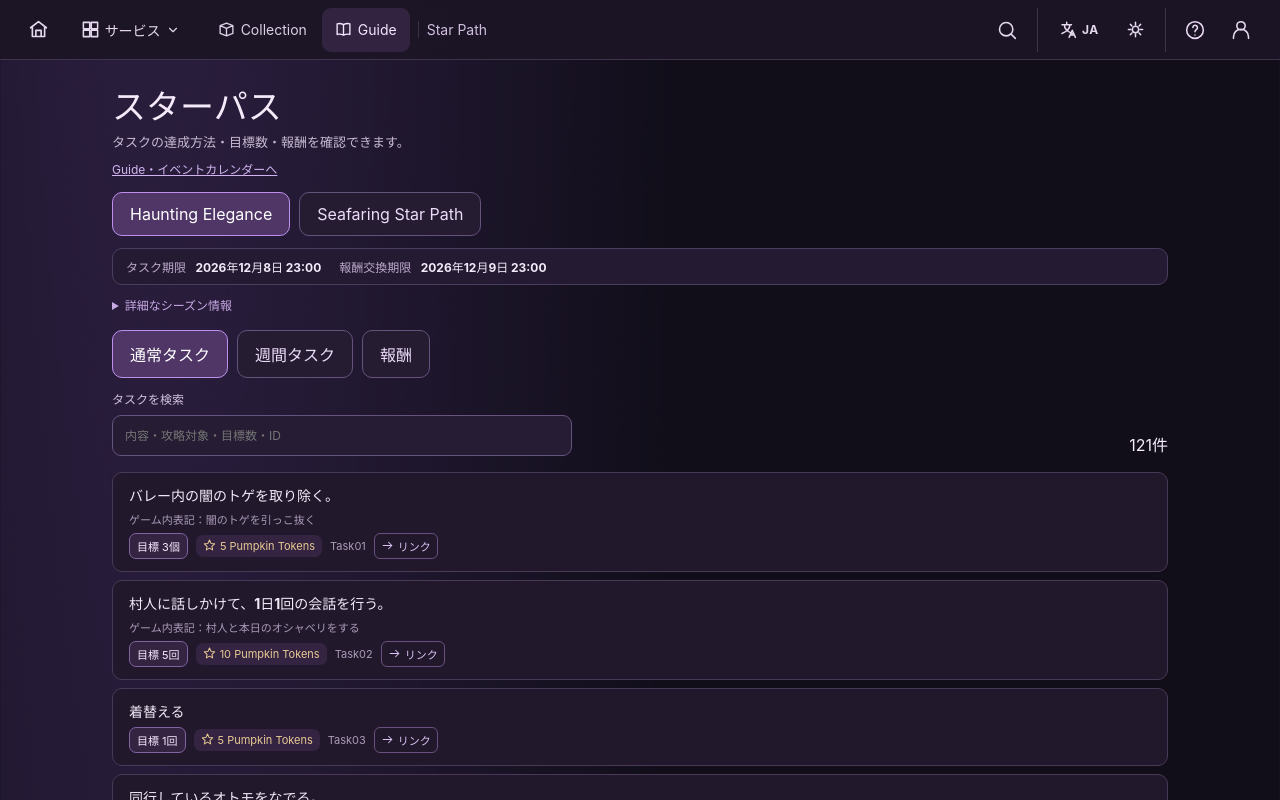
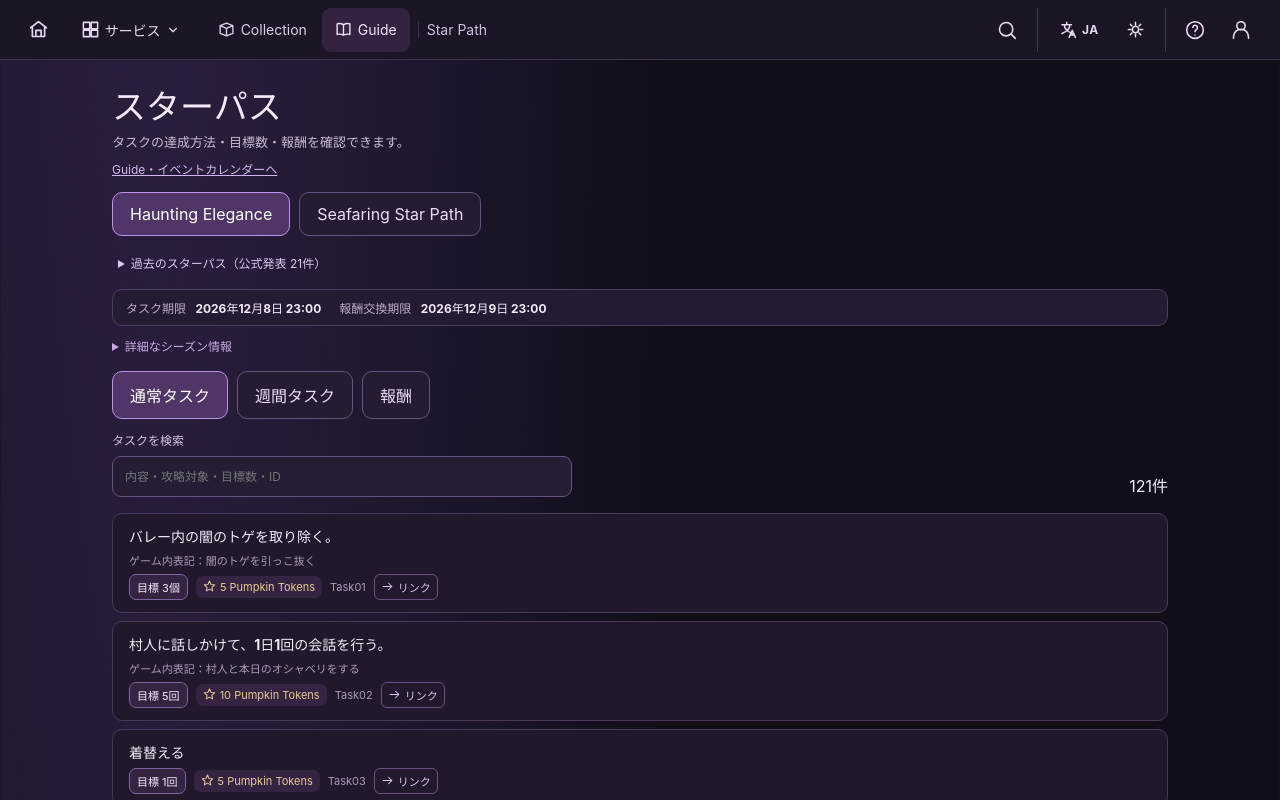
Before and after one commit to DreamwishWand/Wand, a SvelteKit app: page /guide/star-path in a window 1280 px wide. Shown: the top 800 px of the page. Built offline with nearby package versions, Linux system fonts and the light colour scheme.

Commit message:
ui(db03): optional official historical Star Path list with explicit unknown native reward IDs

```diff
--- a/src/routes/guide/star-path/+page.svelte
+++ b/src/routes/guide/star-path/+page.svelte
@@ -9,6 +9,7 @@
   import {loadStarpathDailyLocales,starpathDailyDescription} from '$lib/guide/public-starpath-daily.mjs';
   import {starpathRewardDisplayName,loadStarpathRewardExtras} from '$lib/guide/starpath-reward-extras.mjs';
   import {createGuideRewardIndex,type GuideRewardIndex} from '$lib/guide/reward-relations.ts';
+  import {createGuideStarpathHistory,type GuideStarpathHistory} from '$lib/guide/starpath-history.ts';
   import {loadStarpathMedia,starpathMediaThumbnail} from '$lib/guide/starpath-public-media.mjs';
   import {guideCalendarEvents,eventScheduleState} from '$lib/guide/event-calendar.mjs';
   import {starpathTaskDisplay} from '$lib/guide/starpath-task-guidance.ts';
@@ -18,6 +19,7 @@
 
   let catalog:any=null, weeklyLocales:any=null, dailyLocales:any=null, rewardExtras:any=null, publicMedia:any=null, goalAmounts:any=null, goalWarning='', error='', loading=true;
   let sharedRewardIndex:GuideRewardIndex|null=null;
+  let officialHistory:GuideStarpathHistory|null=null;
   let locale='ja';
   let selectedId='HauntingElegance2026';
   let now=Date.now();
@@ -100,10 +102,11 @@
     });
   }
   async function load(){
-    loading=true;error='';goalWarning='';goalAmounts=null;sharedRewardIndex=null;
+    loading=true;error='';goalWarning='';goalAmounts=null;sharedRewardIndex=null;officialHistory=null;
     try{
       catalog=await loadPublicStarpath(`${base}/guide/public/starpath-cache-2026-11-22.json`);
       sharedRewardIndex=createGuideRewardIndex(catalog);
+      officialHistory=createGuideStarpathHistory(sharedRewardIndex);
       [weeklyLocales,dailyLocales,rewardExtras]=await Promise.all([
         loadStarpathWeeklyLocales(`${base}/guide/public/starpath-weekly-locales-2026-11-22.json`,catalog),
         loadStarpathDailyLocales(`${base}/guide/public/`,catalog.seasons),
@@ -162,6 +165,17 @@
         </button>
       {/each}
     </div>
+    {#if officialHistory}
+      <details class="historic-starpaths">
+        <summary>過去のスターパス（公式発表 {officialHistory.coverage.officialOnlyAnnouncementCount}件）</summary>
+        <ul>
+          {#each officialHistory.officialAnnouncementsOnly as entry (entry.historyKey)}
+            <li><a href={entry.officialEvidenceUrl} target="_blank" rel="noopener noreferrer">{entry.titleEn}</a><span>{entry.year}</span></li>
+          {/each}
+        </ul>
+        <p>公式記事で存在が確認できた過去のシーズンです。ゲーム内部のシーズンIDと報酬アイテムIDは未確認のため、入手元データには使用していません。</p>
+      </details>
+    {/if}
     {#if season}
       {#if scheduleState==='ended'}
         <p class="archive-notice" role="status">終了済みのスターパスです。保存された攻略・報酬情報を閲覧できます。</p>
@@ -310,6 +324,13 @@
   .seasons button,.tabs button{border:1px solid #65527d;border-radius:10px;background:#261c32;color:#ecdcfa;padding:11px 17px}
   .seasons button.selected,.tabs button.active{background:#503667;border-color:#bb91ed;color:#fff}
   .seasons button small{font-size:11px;color:#d9bded;font-weight:450}
+  .historic-starpaths{margin:7px 0 12px;font-size:12px;color:#cab6db}
+  .historic-starpaths summary{cursor:pointer;width:max-content;max-width:100%;padding:6px;color:#ddc7ef}
+  .historic-starpaths ul{list-style:none;padding:0;margin:6px 0;display:grid;grid-template-columns:repeat(auto-fit,minmax(215px,1fr));gap:7px}
+  .historic-starpaths li{display:flex;justify-content:space-between;gap:10px;align-items:center;min-width:0;padding:7px 9px;border:1px solid #59466a;border-radius:7px}
+  .historic-starpaths a{color:#e4d1f0;overflow-wrap:anywhere}
+  .historic-starpaths span{font-size:11px;color:#b49fc7}
+  .historic-starpaths p{font-size:11px;color:#a996bf;line-height:1.5}
   .archive-notice{font-size:12px;color:#ddc6ee;margin:9px 0;padding:9px 12px;border-left:2px solid #9d77bd;background:#251b31;line-height:1.5}
   .deadline-strip{display:flex;align-items:center;gap:18px;flex-wrap:wrap;background:#241a32;border:1px solid #4b3d5e;border-radius:10px;padding:9px 13px;margin:12px 0 6px;font-size:12px;color:#bdaacc}
   .deadline-strip strong{color:#f4eafa;font-size:12px;margin-left:6px}
```
